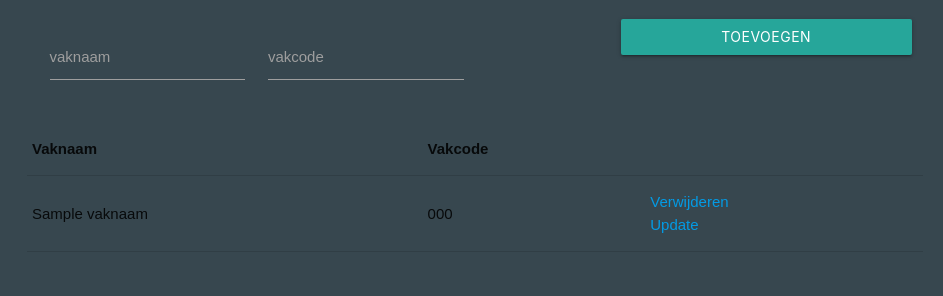
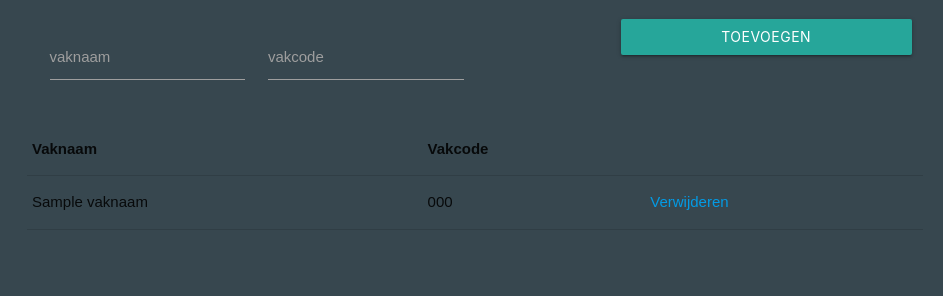
Before and after one commit to m23ck/presentie_app, a Flask app: template templates/vak.html in a window 1280 px wide. Shown: the part 155-451 px from the top of the page, without its empty margins (165-1108 px from the left). Run offline with Flask 2, Linux system fonts and the light colour scheme; the template is opened without the code that fills it: most values are stand-ins (such as "Sample title", 1, 10 or a date in 2020); parts of the project's set-up code (start-up, migrations or seed data) failed here and were passed over; some libraries are stand-ins or nearby versions.

Commit message:
presentie app for school

```diff
--- a/app.py
+++ b/app.py
@@ -129,21 +129,21 @@ def verwijder_vak(vakcode):
     return redirect(url_for('vak'))
 
 
-@app.route("/update_vak/<string:vakid>")
-def update_vak(vakid):
-    cur = mysql.connection.cursor()
-    cur.execute("SELECT * FROM vak WHERE id=%s", (vakid))
-    vak = cur.fetchall()
-    return render_template("update_vak.html", vak=vak, title='update vak')
+# @app.route("/update_vak/<string:vakid>")
+# def update_vak(vakid):
+#     cur = mysql.connection.cursor()
+#     cur.execute("SELECT * FROM vak WHERE id=%s", (vakid))
+#     vak = cur.fetchall()
+#     return render_template("update_vak.html", vak=vak, title='update vak')
 
 
-    if request.method == "POST":
-        vaknaam = request.form['vaknaam']
-        vakcode = request.form['vakcode']
-        vakid = request.form['vakid']
-        cur.execute("UPDATE vak SET vaknaam = %s, vakcode = %s WHERE id = %s",(vaknaam, vakcode, vakid))
-        # mysql.connection.commit()
-        return redirect(url_for('vak'))
+#     if request.method == "POST":
+#         vaknaam = request.form['vaknaam']
+#         vakcode = request.form['vakcode']
+#         vakid = request.form['vakid']
+#         cur.execute("UPDATE vak SET vaknaam = %s, vakcode = %s WHERE id = %s",(vaknaam, vakcode, vakid))
+#         # mysql.connection.commit()
+#         return redirect(url_for('vak'))
 
 
 
--- a/templates/vak.html
+++ b/templates/vak.html
@@ -36,7 +36,7 @@
           onclick="return confirm('Bent u zeker dat u dit vak wilt verwijderen?')">Verwijderen</a>
 
         <br />
-        <a href="/update_vak/{{vak.id}}">Update</a>
+        <!-- <a href="/update_vak/{{vak.id}}">Update</a> -->
         <!-- <a href="{{url_for('update_vak', id = vak.id)}}">Update</a> -->
 
       </td>
```
Also changed, not shown: student.csv (line endings or trailing spaces), 17 other files.
